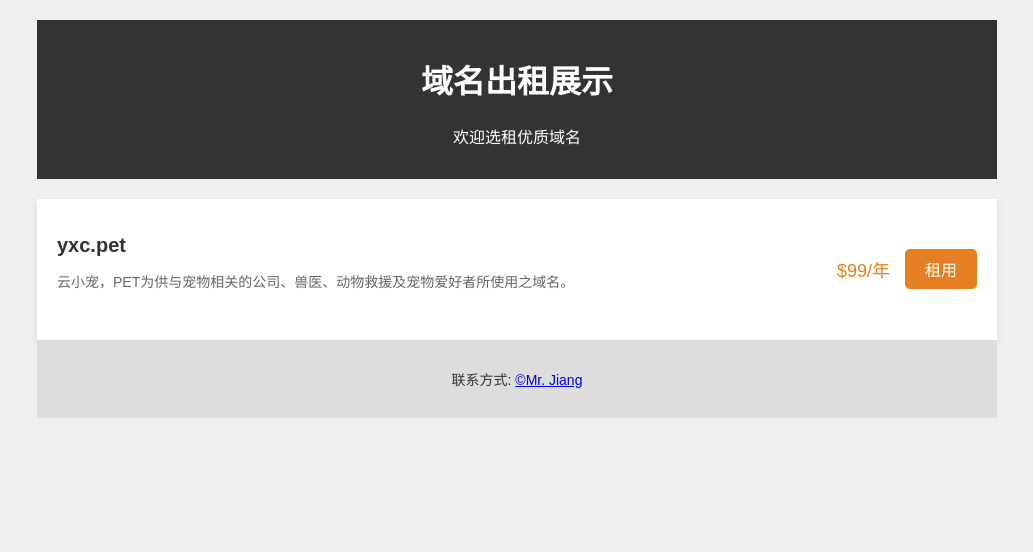
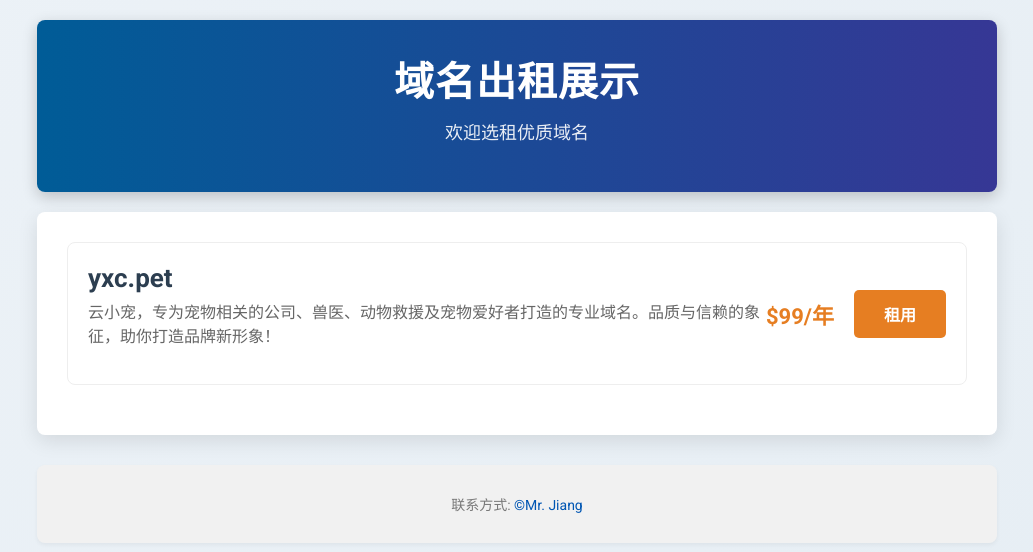
Before and after one commit to C018/pet, a plain HTML site: page index.html in a window 1280 px wide. Shown: the whole page, without its empty margins (123-1156 px from the left). Drawn offline with nearby package versions, Linux system fonts and the light colour scheme.

Commit message:
Add files via upload

```diff
--- a/index.html
+++ b/index.html
@@ -4,32 +4,63 @@
   <meta charset="UTF-8">
   <meta name="viewport" content="width=device-width, initial-scale=1.0">
   <title>域名出租展示页面</title>
+  <!-- 引入 Google Fonts -->
+  <link href="https://fonts.googleapis.com/css2?family=Roboto:wght@400;700&family=Open+Sans:wght@400;600&display=swap" rel="stylesheet">
   <style>
+    /* 动画 - 背景渐变动画 */
+    @keyframes backgroundAnimation {
+      0% { background-position: 0% 50%; }
+      50% { background-position: 100% 50%; }
+      100% { background-position: 0% 50%; }
+    }
+    /* 动画 - 页面淡入效果 */
+    @keyframes fadeIn {
+      from { opacity: 0; transform: translateY(20px); }
+      to { opacity: 1; transform: translateY(0); }
+    }
+    /* 全局设置 */
     body {
-      font-family: Arial, sans-serif;
-      background-color: #f0f0f0;
+      font-family: 'Roboto', 'Open Sans', Arial, sans-serif;
+      margin: 0;
+      padding: 20px;
+      animation: fadeIn 0.8s ease-out both;
+      /* 背景渐变动画 */
+      background: linear-gradient(135deg, #f7f9fc, #e2ebf2);
+      background-size: 400% 400%;
+      animation: backgroundAnimation 20s ease infinite, fadeIn 0.8s ease-out both;
+      color: #333;
+    }
+    /* 居中主容器 */
+    .wrapper {
+      max-width: 960px;
       margin: 0 auto;
-      max-width: 960px;
-      padding: 20px;
     }
-    header, footer {
+    /* 页眉 */
+    header {
       text-align: center;
-      padding: 15px 0;
+      padding: 30px 20px;
+      margin-bottom: 20px;
+      background: linear-gradient(90deg, #005c97, #363795);
+      border-radius: 8px;
+      color: #fff;
+      box-shadow: 0 5px 15px rgba(0,0,0,0.2);
     }
-    header {
-      background-color: #333;
-      color: #fff;
+    header h1 {
+      margin: 0;
+      font-size: 40px;
+      letter-spacing: 1px;
     }
-    footer {
-      background-color: #ddd;
-      color: #333;
-      font-size: 14px;
+    header p {
+      font-size: 18px;
+      margin-top: 10px;
+      opacity: 0.9;
     }
+    /* 主体内容 */
     .container {
       background-color: #fff;
-      box-shadow: 0 4px 8px rgba(0,0,0,0.1);
-      padding: 20px;
-      margin-top: 20px;
+      border-radius: 8px;
+      padding: 30px;
+      box-shadow: 0 6px 20px rgba(0,0,0,0.1);
     }
     .domain-list {
       list-style: none;
@@ -38,46 +69,92 @@
     }
     .domain-item {
       display: flex;
+      flex-wrap: wrap;
       justify-content: space-between;
       align-items: center;
-      border-bottom: 1px solid #eee;
-      padding: 15px 0;
+      padding: 20px;
+      margin-bottom: 20px;
+      border: 1px solid #eee;
+      border-radius: 8px;
+      transition: box-shadow 0.3s, transform 0.3s;
     }
-    .domain-item:last-child {
-      border-bottom: none;
+    .domain-item:hover {
+      box-shadow: 0 8px 25px rgba(0,0,0,0.12);
+      transform: translateY(-3px);
     }
     .domain-info {
-      flex: 1;
+      flex: 1 1 60%;
+      margin-bottom: 15px;
     }
     .domain-name {
-      font-size: 20px;
-      font-weight: bold;
-      color: #333;
-      margin: 0 0 5px;
+      font-size: 26px;
+      font-weight: 700;
+      margin: 0 0 8px;
+      color: #2c3e50;
     }
     .domain-desc {
-      font-size: 14px;
+      font-size: 16px;
       color: #666;
+      margin: 0;
+      line-height: 1.5;
     }
     .domain-price {
-      font-size: 18px;
+      font-size: 22px;
+      font-weight: bold;
       color: #e67e22;
-      margin-right: 15px;
+      margin-right: 20px;
+      flex: 0 0 auto;
     }
     .action-btn {
       text-decoration: none;
       background-color: #e67e22;
       color: #fff;
-      padding: 8px 20px;
+      padding: 12px 30px;
       border-radius: 5px;
-      transition: background-color 0.3s;
+      font-size: 16px;
+      font-weight: 700;
+      display: inline-block;
+      transition: background-color 0.3s, transform 0.3s;
+      flex: 0 0 auto;
     }
     .action-btn:hover {
       background-color: #d35400;
+      transform: translateY(-2px);
+    }
+    /* 页脚 */
+    footer {
+      text-align: center;
+      padding: 15px 0;
+      margin-top: 30px;
+      background-color: #f1f1f1;
+      border-radius: 8px;
+      font-size: 14px;
+      color: #777;
+      box-shadow: 0 2px 4px rgba(0,0,0,0.05);
+    }
+    footer a {
+      color: #0056b3;
+      text-decoration: none;
+      border-bottom: 1px solid transparent;
+      transition: border-bottom 0.3s;
+    }
+    footer a:hover {
+      border-bottom: 1px solid #0056b3;
+    }
+    /* 响应式调整 */
+    @media (max-width: 600px) {
+      .domain-item {
+        flex-direction: column;
+        align-items: flex-start;
+      }
+      .domain-price, .action-btn {
+        margin-top: 10px;
+      }
     }
   </style>
 </head>
 <body>
+  <div class="wrapper">
     <header>
       <h1>域名出租展示</h1>
       <p>欢迎选租优质域名</p>
@@ -87,16 +164,20 @@
         <li class="domain-item">
           <div class="domain-info">
             <h2 class="domain-name">yxc.pet</h2>
-          <p class="domain-desc">云小宠，PET为供与宠物相关的公司、兽医、动物救援及宠物爱好者所使用之域名。</p>
+            <p class="domain-desc">
+              云小宠，专为宠物相关的公司、兽医、动物救援及宠物爱好者打造的专业域名。品质与信赖的象征，助你打造品牌新形象！
+            </p>
           </div>
           <div class="domain-price">$99/年</div>
           <!-- 使用 mailto 链接触发邮件发送 -->
           <a href="mailto:me@okr.pub?subject=租用%20yxc.pet%20域名&body=您好，我有兴趣租用yxc.pet域名，请与我联系。" class="action-btn">租用</a>
         </li>
+        <!-- 可以继续增加其他域名项目 -->
       </ul>
     </div>
     <footer>
       <p>联系方式: <a href="https://t.me/JiangChu" target="_blank">©Mr. Jiang</a></p>
     </footer>
+  </div>
 </body>
 </html>
```
Lines whose indentation alone changed are shown as unchanged.
